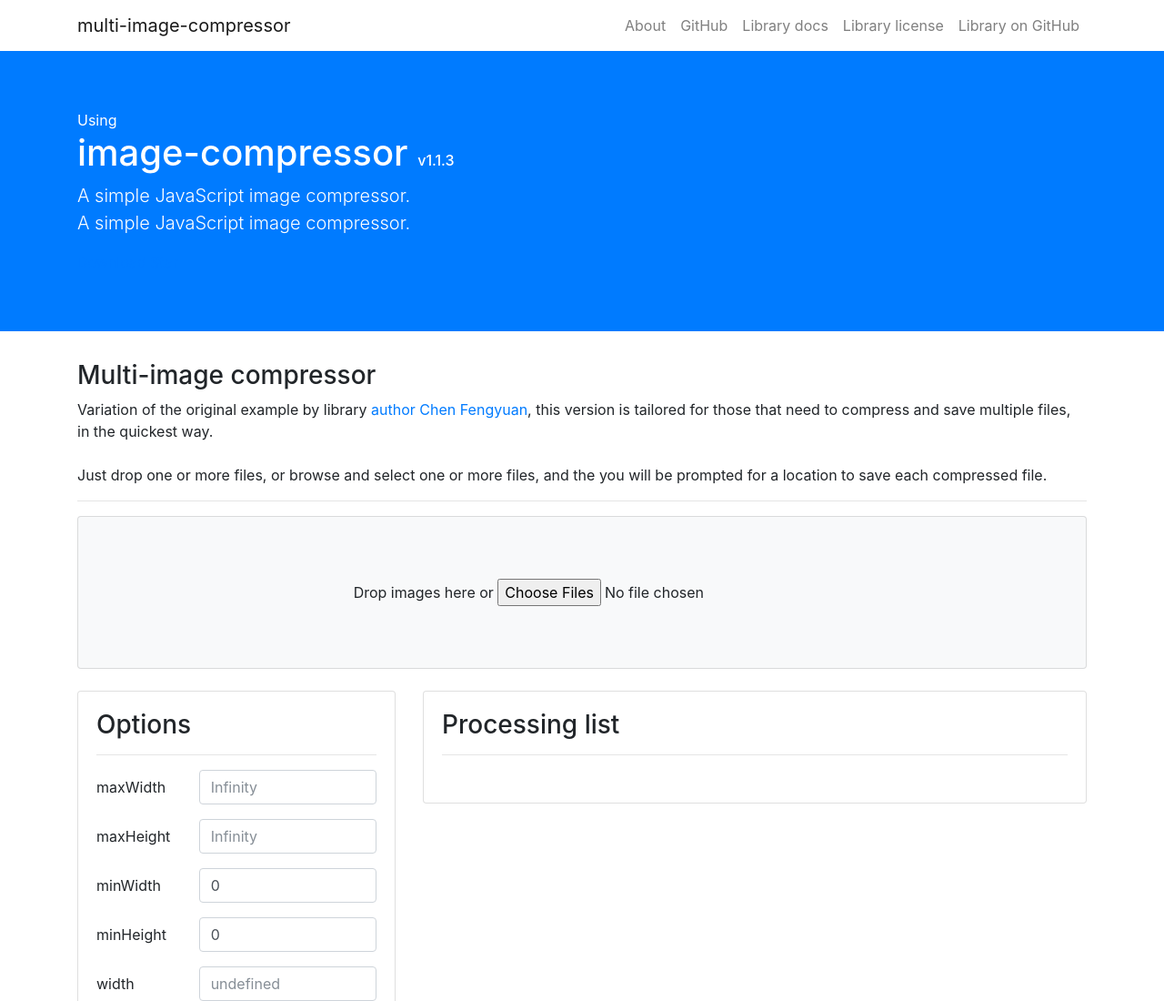
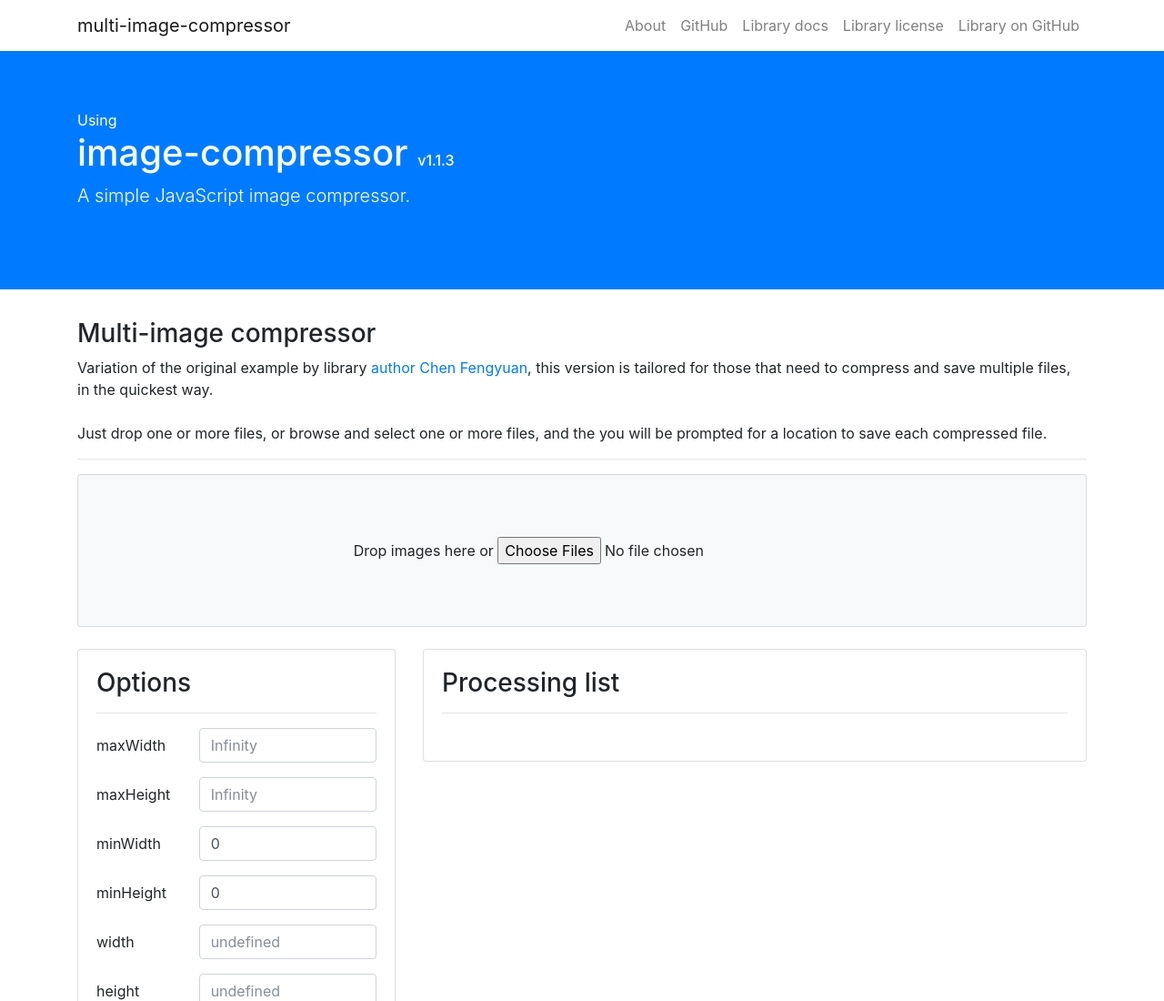
Before and after one commit to salvoventura/multi-image-compressor, a plain HTML site: page index.html in a window 1280 px wide. Shown: the top 1100 px of the page at 91% size. Drawn offline with nearby package versions, Linux system fonts and the light colour scheme.

Commit message:
Update index.html

```diff
--- a/index.html
+++ b/index.html
@@ -34,7 +34,6 @@
     <div class="container">
       Using <h1>image-compressor <small class="h6">v1.1.3</small></h1>
       <p class="lead mb-0">A simple JavaScript image compressor.</p>
-      <p class="lead">A simple JavaScript image compressor.</p>
       <a class="github-button" href="https://github.com/salvoventura/multi-image-compressor/archive/master.zip" data-icon="octicon-cloud-download" aria-label="Download salvoventura/multi-image-compressor on GitHub">Download</a>
       <a class="github-button" href="https://github.com/salvoventura/multi-image-compressor" data-icon="octicon-star" data-show-count="true" aria-label="Star salvoventura/multi-image-compressor on GitHub">Star</a>
     </div>
```
